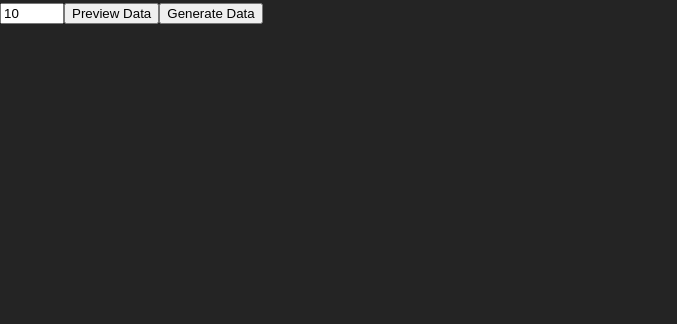
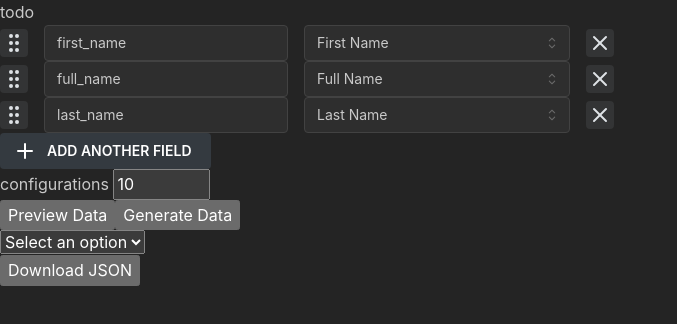
Before and after one commit to j0sephh123/mock-data-generator, a React (Vite) app in the folder client/: page / in a window 1280 px wide. Shown: the top 324 px of the page, without its empty margins (0-677 px from the left). Built offline with nearby package versions, Linux system fonts and the light colour scheme.

Commit message:
add boilerplate for dynamic fields

```diff
--- a/client/package.json
+++ b/client/package.json
@@ -10,8 +10,11 @@
     "preview": "vite preview"
   },
   "dependencies": {
+    "@mantine/core": "^7.13.4",
+    "@mantine/hooks": "^7.13.4",
     "@tanstack/react-query": "^5.59.15",
     "@tanstack/react-query-devtools": "^5.59.15",
+    "lucide-react": "^0.453.0",
     "react": "^18.3.1",
     "react-dom": "^18.3.1",
     "shared": "file:../shared/shared-1.0.0.tgz",
@@ -27,6 +30,9 @@
     "eslint-plugin-react-hooks": "^5.1.0-rc.0",
     "eslint-plugin-react-refresh": "^0.4.12",
     "globals": "^15.9.0",
+    "postcss": "^8.4.47",
+    "postcss-preset-mantine": "^1.17.0",
+    "postcss-simple-vars": "^7.0.1",
     "typescript": "^5.5.3",
     "typescript-eslint": "^8.7.0",
     "vite": "^5.4.8"
--- /dev/null
+++ b/client/postcss.config.cjs
@@ -0,0 +1,14 @@
+module.exports = {
+  plugins: {
+    "postcss-preset-mantine": {},
+    "postcss-simple-vars": {
+      variables: {
+        "mantine-breakpoint-xs": "36em",
+        "mantine-breakpoint-sm": "48em",
+        "mantine-breakpoint-md": "62em",
+        "mantine-breakpoint-lg": "75em",
+        "mantine-breakpoint-xl": "88em",
+      },
+    },
+  },
+};
--- a/client/src/App.tsx
+++ b/client/src/App.tsx
@@ -1,17 +1,94 @@
-import { useState } from "react";
+import { useCallback, useState } from "react";
 import { useGenerateData } from "./services/useGenerateData";
+import JsonDownloadButton from "./components/JsonDownloadButton";
+import Select from "./components/Select/Select";
+import FieldRow from "./components/FieldRow/FieldRow";
+import { Button } from "@mantine/core";
+import { Plus } from "lucide-react";
+import generateId from "./utils/generateId";
 
 const defaultNumberOfRows = 10;
+
+const MAX_FIELDS = 10;
 
 export default function App() {
   const [totalRows, setTotalRows] = useState(defaultNumberOfRows);
   const handleGenerateData = useGenerateData();
+
+  const [renderedFields, setRenderedFields] = useState<
+    {
+      id: string;
+      name: string;
+      fieldType: "firstName" | "fullName" | "lastName";
+    }[]
+  >([
+    {
+      id: generateId(),
+      name: "first_name",
+      fieldType: "firstName",
+    },
+    {
+      id: generateId(),
+      name: "full_name",
+      fieldType: "fullName",
+    },
+    {
+      id: generateId(),
+      name: "last_name",
+      fieldType: "lastName",
+    },
+  ]);
+
+  const handleAddField = useCallback(() => {
+    setRenderedFields((fields) => [
+      ...fields,
+      {
+        id: generateId(),
+        name:
+          renderedFields.length > 0
+            ? renderedFields[renderedFields.length - 1]["name"]
+            : "first_name",
+        fieldType:
+          renderedFields.length > 0
+            ? renderedFields[renderedFields.length - 1]["fieldType"]
+            : "firstName",
+      },
+    ]);
+  }, [renderedFields]);
+
   const handlePreviewData = () => {
-    console.log("todo");
+    console.log("handlePreviewData");
   };
 
   return (
     <>
+      <div>
+        todo
+        {renderedFields.map(({ fieldType, id, name }) => (
+          <FieldRow
+            name={name}
+            type={fieldType}
+            key={id}
+            id={id}
+            onRemove={(id) => {
+              setRenderedFields((fields) =>
+                fields.filter((field) => field.id !== id)
+              );
+            }}
+          />
+        ))}
+        {renderedFields.length < MAX_FIELDS && (
+          <Button
+            onClick={handleAddField}
+            color="gray"
+            leftSection={<Plus />}
+          >
+            ADD ANOTHER FIELD
+          </Button>
+        )}
+      </div>
+      <div>
+        configurations{" "}
         <input
           onChange={(e) => setTotalRows(Number(e.target.value))}
           type="number"
@@ -19,21 +96,29 @@ export default function App() {
           max={100}
           value={totalRows}
         />
+      </div>
+      <div>
         <button onClick={() => handlePreviewData()}>Preview Data</button>
         <button
           onClick={() =>
             handleGenerateData({
               totalRows,
-            fields: [
-              { name: "name", fieldType: "firstName" },
-              { name: "name", fieldType: "fullName" },
-              { name: "name", fieldType: "lastName" },
-            ],
+              fields: renderedFields,
+            }).then((data) => {
+              console.log(data);
             })
           }
         >
           Generate Data
         </button>
+        <div
+          style={{
+            display: "flex",
+          }}
+        ></div>
+        <Select />
+        <JsonDownloadButton data={{ a: 5 }} />
+      </div>
     </>
   );
 }
--- /dev/null
+++ b/client/src/components/FieldRow/FieldRow.tsx
@@ -0,0 +1,45 @@
+import { ActionIcon, Group, Select, TextInput } from "@mantine/core";
+import { GripVertical, X } from "lucide-react";
+import { useCallback, useState } from "react";
+
+const options = [
+  { label: "First Name", value: "firstName" },
+  { label: "Last Name", value: "lastName" },
+  { label: "Full Name", value: "fullName" },
+];
+
+type Props = {
+  id: string;
+  type: "firstName" | "lastName" | "fullName";
+  name: string;
+  onRemove: (id: string) => void;
+};
+
+export default function FieldRow({ name, type, id, onRemove }: Props) {
+  const [value, setValue] = useState(name);
+  const [selectValue, setSelectValue] = useState<Props["type"]>(type);
+
+  const handleRemove = useCallback(() => {
+    onRemove(id);
+  }, [id, onRemove]);
+
+  return (
+    <Group>
+      <ActionIcon color="gray" variant="light">
+        <GripVertical />
+      </ActionIcon>
+      <TextInput
+        value={value}
+        onChange={(event) => setValue(event.currentTarget.value)}
+      />
+      <Select
+        value={selectValue}
+        onChange={(value) => setSelectValue(value as Props["type"])}
+        data={options}
+      />
+      <ActionIcon onClick={handleRemove} color="gray" variant="light">
+        <X />
+      </ActionIcon>
+    </Group>
+  );
+}
--- /dev/null
+++ b/client/src/components/JsonDownloadButton.tsx
@@ -0,0 +1,19 @@
+import download from "../utils/download";
+
+interface JsonDownloadButtonProps<T> {
+  data: T;
+  filename?: string;
+}
+
+const JsonDownloadButton = <T,>({
+  data,
+  filename = "data.json",
+}: JsonDownloadButtonProps<T>) => {
+  const handleDownload = () => {
+    download(data, filename, false);
+  };
+
+  return <button onClick={handleDownload}>Download JSON</button>;
+};
+
+export default JsonDownloadButton;
--- /dev/null
+++ b/client/src/components/Select/Select.tsx
@@ -0,0 +1,84 @@
+import React, {
+  forwardRef,
+  useImperativeHandle,
+  useRef,
+  useState,
+} from "react";
+
+interface SelectOption {
+  label: string;
+  value: string;
+}
+
+interface SelectProps {
+  options: SelectOption[];
+  selectedOption?: string;
+  onChange?: (value: string) => void;
+}
+
+interface SelectHandle {
+  reset: () => void;
+  setValue: (value: string) => void;
+  getValue: () => string;
+}
+
+const SelectInner = forwardRef<SelectHandle, SelectProps>(
+  ({ options, selectedOption = "", onChange }, ref) => {
+    const [value, setValue] = useState(selectedOption);
+
+    useImperativeHandle(ref, () => ({
+      reset: () => {
+        setValue("");
+        onChange?.("");
+      },
+      setValue: (newValue: string) => {
+        setValue(newValue);
+        onChange?.(newValue);
+      },
+      getValue: () => value,
+    }));
+
+    const handleChange = (event: React.ChangeEvent<HTMLSelectElement>) => {
+      const newValue = event.target.value;
+      setValue(newValue);
+      onChange?.(newValue);
+    };
+
+    return (
+      <select value={value} onChange={handleChange}>
+        <option value="">Select an option</option>
+        {options.map((option) => (
+          <option key={option.value} value={option.value}>
+            {option.label}
+          </option>
+        ))}
+      </select>
+    );
+  }
+);
+
+SelectInner.displayName = "SelectInner";
+
+const Select = () => {
+  const selectRef = useRef<SelectHandle>(null);
+
+  const handleChange = (value: string) => {
+    console.log("Selected value:", value);
+  };
+
+  return (
+    <div>
+      <SelectInner
+        ref={selectRef}
+        options={[
+          { label: "CSV", value: "csv" },
+          { label: "JSON", value: "json" },
+        ]}
+        selectedOption="opt1"
+        onChange={handleChange}
+      />
+    </div>
+  );
+};
+
+export default Select;
--- a/client/src/index.css
+++ /dev/null
@@ -1,27 +0,0 @@
-:root {
-  font-family: Inter, system-ui, Avenir, Helvetica, Arial, sans-serif;
-  line-height: 1.5;
-  font-weight: 400;
-
-  color-scheme: light dark;
-  color: rgba(255, 255, 255, 0.87);
-  background-color: #242424;
-
-  font-synthesis: none;
-  text-rendering: optimizeLegibility;
-  -webkit-font-smoothing: antialiased;
-  -moz-osx-font-smoothing: grayscale;
-}
-
-a {
-  font-weight: 500;
-  color: #646cff;
-  text-decoration: inherit;
-}
-a:hover {
-  color: #535bf2;
-}
-
-body {
-  margin: 0;
-}
--- a/client/src/main.tsx
+++ b/client/src/main.tsx
@@ -1,16 +1,19 @@
 import { StrictMode } from "react";
 import { createRoot } from "react-dom/client";
 import App from "./App.tsx";
-import "./index.css";
 import { QueryClient, QueryClientProvider } from "@tanstack/react-query";
 import { ReactQueryDevtools } from "@tanstack/react-query-devtools";
+import { MantineProvider } from "@mantine/core";
+import "@mantine/core/styles.css";
 
 const queryClient = new QueryClient();
 
 createRoot(document.getElementById("root")!).render(
   <StrictMode>
     <QueryClientProvider client={queryClient}>
-      <App />
+      <MantineProvider defaultColorScheme="dark">
+        <App />
+      </MantineProvider>
       <ReactQueryDevtools initialIsOpen={false} />
     </QueryClientProvider>
   </StrictMode>
--- a/client/src/services/useGenerateData.ts
+++ b/client/src/services/useGenerateData.ts
@@ -10,8 +10,7 @@ type Response = string;
 export const useGenerateData = () => {
   const { mutateAsync } = useMutation<Response, DefaultError, Variables>({
     mutationFn: (body) => fetchApi.post(endpoints.generateData, body),
-    onSuccess: (response) => {
-      console.log(response);
+    onSuccess: () => {
     },
     onError(error) {
       console.error(error, "Error generating data!");
--- /dev/null
+++ b/client/src/theme.ts
@@ -0,0 +1,5 @@
+import { createTheme } from "@mantine/core";
+
+export const theme = createTheme({
+  /* Put your mantine theme override here */
+});
--- /dev/null
+++ b/client/src/utils/download.ts
@@ -0,0 +1,18 @@
+const download = (data: unknown, filename: string, wrapWithArray: boolean) => {
+  const dataToDownload = wrapWithArray ? [data] : data;
+  const jsonString = JSON.stringify(dataToDownload, null, 2);
+  const blob = new Blob([jsonString], { type: "application/json" });
+  const url = window.URL.createObjectURL(blob);
+
+  const link = document.createElement("a");
+  link.href = url;
+  link.download = filename;
+
+  document.body.appendChild(link);
+  link.click();
+
+  document.body.removeChild(link);
+  window.URL.revokeObjectURL(url);
+};
+
+export default download;
--- /dev/null
+++ b/client/src/utils/generateId.ts
@@ -0,0 +1,3 @@
+export default function generateId(): string {
+  return Math.random().toString(36).substring(2) + Date.now().toString(36);
+}
```
Also changed, not shown: 2 other files (tests, documents, lock files or other folders). Lines whose indentation alone changed are shown as unchanged.
